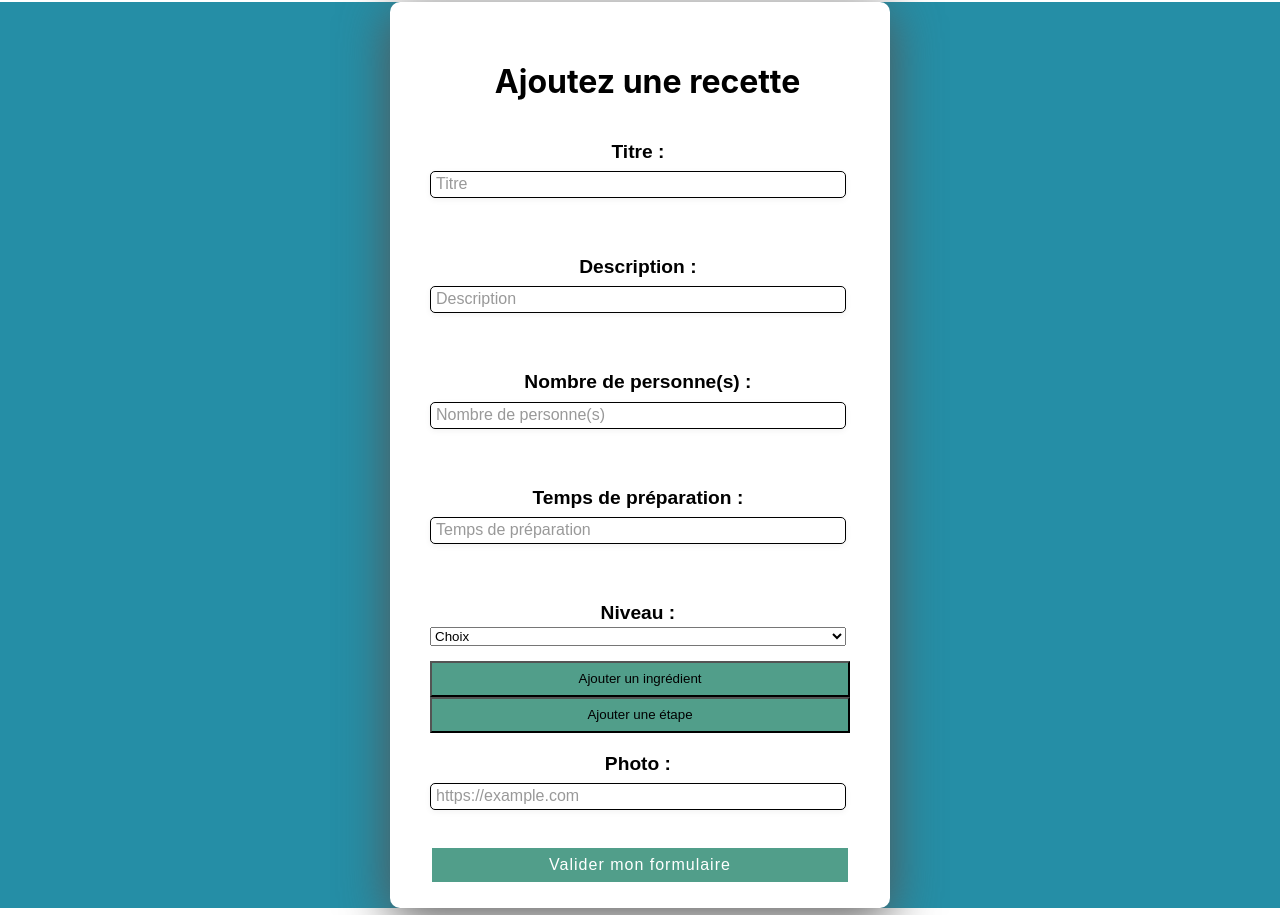
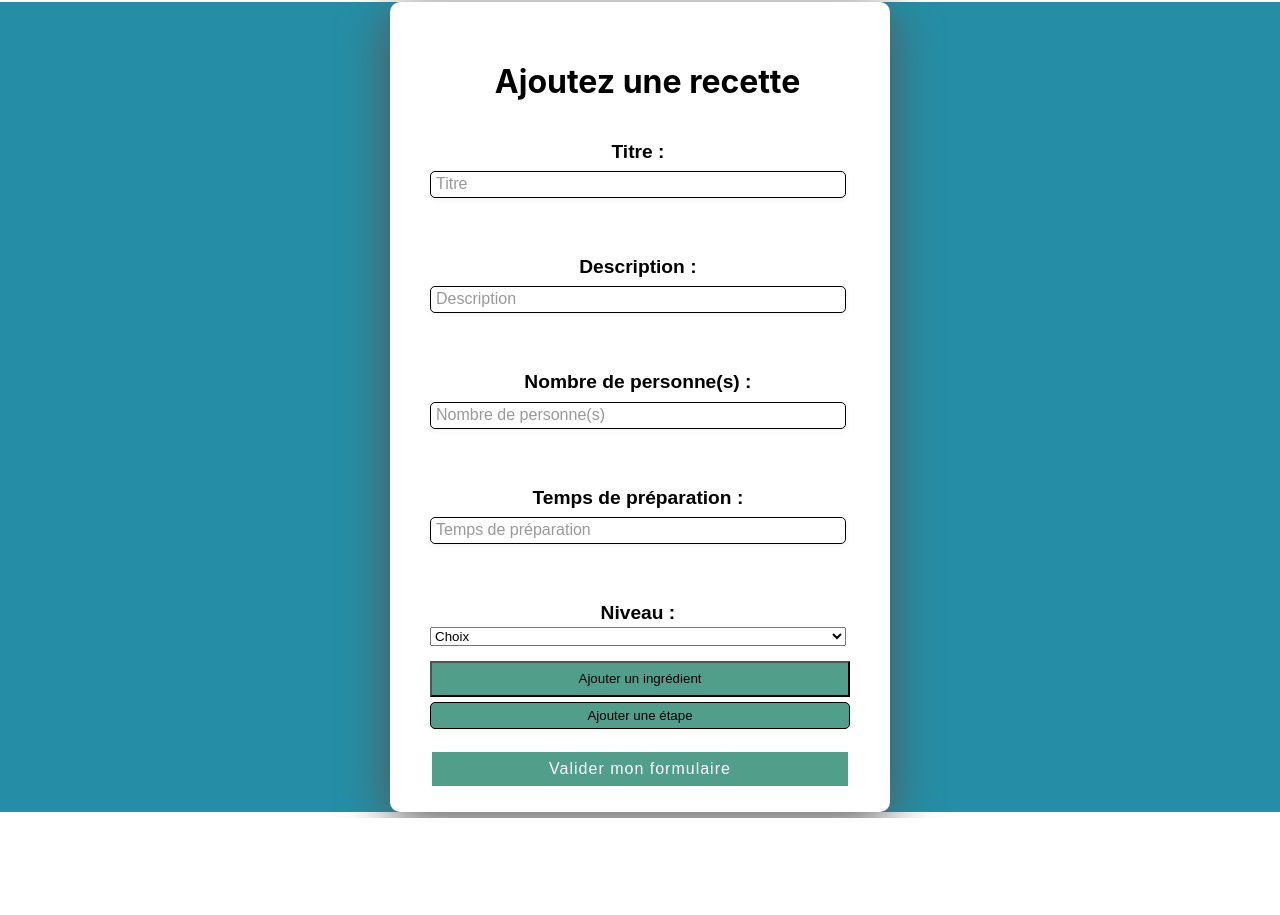
Before and after one commit to Mighty92/em-cantina-client, a React (Create React App) app: page /ajoutRecette in a window 1280 px wide. Shown: the part 199-1114 px from the top of the page. After the commit the page ends 1017 px from the top, so only its background shows below. Built offline with nearby package versions, Linux system fonts and the light colour scheme.

Commit message:
page d'ajout fonctionnel maintenant tout revoir en detail et retravailler le css

```diff
--- a/src/components/utils/crud.jsx
+++ b/src/components/utils/crud.jsx
@@ -2,28 +2,15 @@ import axios from "axios";
 
 const API = "http://localhost:9000/api"
 
-export const addRecipes = (data, setInputs) => {
+export const addRecipes = (data) => {
     axios.post(API + '/recipes', data, {
         headers: {
             'Content-Type': 'application/json'
         }
     });
 
-    const {titre ,description, niveau, personnes, tempsPreparation, ingredients, etapes, photo} = data
-        let newInputs = {
-            titre,
-            description,
-            niveau,
-            personnes,
-            tempsPreparation,
-            ingredients,
-            etapes,
-            photo
-        }
+}
 
-        setInputs(newInputs);
-
-    }
 export const editRecipe = (id, data) => {
     axios.put(API + `/recipe/${id}`, data, {
         headers: {
--- a/src/views/AjoutRecette.jsx
+++ b/src/views/AjoutRecette.jsx
@@ -6,8 +6,8 @@ import { addRecipes } from '../components/utils/crud';
 const AjoutRecette = () => {
 
     // formulaire 1 ingredient
-    const [ingredient, setIngredient] = useState([]);
-    const [etape, setEtape] = useState([]);
+    const [ingredients, setIngredients] = useState([]);
+    const [etapes, setEtapes] = useState([]);
     const [inputs, setInputs] = useState({
         titre: "",
         description: "",
@@ -19,55 +19,57 @@ const AjoutRecette = () => {
         photo: ""
     });
 
-  const handleAddLink = () => {
-    const ingredient2 = [...ingredient]
-    ingredient2.push(["","",""])
-    setIngredient(ingredient2)
+  const handleAddLink = (e) => {
+    e.preventDefault()
+    const ingredients2 = [...ingredients]
+    ingredients2.push(["","",""])
+    setIngredients(ingredients2)
   };
 
-  const handleAddLink2 = () => {
-    const etape2 = [...etape]
-    etape2.push([""])
-    setEtape(etape2)
+  const handleAddLink2 = (e) => {
+    e.preventDefault()
+    const etapes2 = [...etapes]
+    etapes2.push("")
+    setEtapes(etapes2)
   };
 
   const handleRemoveField = (index) => {
-    const ingredient2 = [...ingredient]
-    ingredient2.splice(index, 1)
-    setIngredient(ingredient2)
+    const ingredients2 = [...ingredients]
+    ingredients2.splice(index, 1)
+    setIngredients(ingredients2)
   };
 
 
   const handleRemoveField2 = (index) => {
-    const etape2 = [...etape]
-    etape2.splice(index, 1)
-    setEtape(etape2)
+    const etapes2 = [...etapes]
+    etapes2.splice(index, 1)
+    setEtapes(etapes2)
   };
 
 
 const handleSubmit = (e) => {
-    const data = {...inputs};
     e.preventDefault()
-    console.log({...data})
+    const data = {...inputs}
+    data.ingredients = ingredients
+    data.etapes = etapes
+    data.personnes = parseInt(data.personnes)
+    data.tempsPreparation = parseInt(data.tempsPreparation)
     if (
-        !data.titre ||
-        !data.description ||
-        !data.niveau ||
-        !data.personnes ||
-        !data.tempsPreparation ||
+        !inputs.titre ||
+        !inputs.description ||
+        !inputs.niveau ||
+        !inputs.personnes ||
+        !inputs.tempsPreparation ||
         data.ingredients.length == 0 ||
-        data.etapes.length == 0 ||
-        !data.photo
+        data.etapes.length == 0
     ) {
         alert("Veuillez remplir chacun des champs");
         return
 
     }
-
-    console.log({...data})
-    addRecipes({...data})
+    console.log(data)
+    addRecipes(data)
     alert('La recette a été ajouté avec succès !')
-    window.location.href = "/"
 
 
 }
@@ -80,15 +82,15 @@ const handleSubmit = (e) => {
 }
 
     const handleIngredientsChange = (index, value, i) =>{
-        const ingredient2 = [...ingredient]
-        ingredient2[index] [i] = value
-        setIngredient(ingredient2)
+        const ingredients2 = [...ingredients]
+        ingredients2[index] [i] = value
+        setIngredients(ingredients2)
     }
 
-    const handleEtapesChange = (index, value, i) =>{
-        const etape2 = [...etape]
-        etape2[index] [i] = value
-        setEtape(etape2)
+    const handleEtapesChange = (index, value) =>{
+        const etapes2 = [...etapes]
+        etapes2[index]= value
+        setEtapes(etapes2)
     }
 
 
@@ -101,7 +103,7 @@ const handleSubmit = (e) => {
                 <div className="form-wrapper">
                 <h1><b>Ajoutez une recette</b></h1>
 
-                <form onSubmit={handleSubmit}>
+                <form>
                     <div className="titre">
                     <label htmlFor="titre"><h2 className="ajt">Titre :</h2> </label>
                     <input
@@ -174,7 +176,7 @@ const handleSubmit = (e) => {
                     <br/>
 
                     {/* formulaire 1 ingredient */}
-                    {ingredient.map((ingredients, index) => (
+                    {ingredients.map((ingredient, index) => (
                     <div className="row mt-3" key={`item-${index}`}>
                         <div className="col">
                             <input
@@ -182,7 +184,7 @@ const handleSubmit = (e) => {
                                 placeholder="Quantité"
                                 name="ingredients"
                                 onChange={(e)=>{handleIngredientsChange(index, e.target.value, 0)}}
-                                value={ingredients[0]}
+                                value={ingredient[0]}
                             />
 
                             <input
@@ -190,7 +192,7 @@ const handleSubmit = (e) => {
                                 name="ingredients"
                                 placeholder="Unité"
                                 onChange={(e)=>{handleIngredientsChange(index, e.target.value, 1)}}
-                                value={ingredients[1]}
+                                value={ingredient[1]}
                             />
 
 
@@ -199,7 +201,7 @@ const handleSubmit = (e) => {
                                 name="ingredients"
                                 placeholder="Ingredient"
                                 onChange={(e)=>{handleIngredientsChange(index, e.target.value, 2)}}
-                                value={ingredients[2]}
+                                value={ingredient[2]}
                             />
                             </div>
                             <button
@@ -218,15 +220,15 @@ const handleSubmit = (e) => {
 
                     {/* formulaire 2 Etape */}
 
-                    {etape.map((etapes, index) => (
+                    {etapes.map((etape, index) => (
                         <div className="row mt-3" key={`item-${index}`}>
                             <div className="col">
                                 <textarea
                                     type="text"
                                     name="etapes"
                                     placeholder="Etape"
-                                    onChange={(e)=>{handleEtapesChange(index, e.target.value, 0)}}
-                                    value={etapes[0]}
+                                    onChange={(e)=>{handleEtapesChange(index, e.target.value)}}
+                                    value={etape[0]}
                                 />
 
                             </div>
@@ -240,28 +242,13 @@ const handleSubmit = (e) => {
                         </div>
                          ))}
 
-                        <button className="add" onClick={handleAddLink2}>
-                        Ajouter une étape
-                        </button>
+                        <input className="add" type="button" onClick={handleAddLink2}
+                        value="Ajouter une étape"/>
                         <br/><br/>
-
-                            <div className="photo">
-                        <label htmlFor="photo"> <h2 className="ajt">Photo : </h2></label>
-                        <input
-                            className=""
-                            type="url"
-                            placeholder="https://example.com"
-                            name="photo"
-                            onChange={handleInputsChange}
-                            value={inputs.photo}
-                            required
-                        />
-                        </div>
-                        <br/>
 
 
                         <div className="Validité">
-                            <button type="submit">Valider mon formulaire</button>
+                            <button onClick={handleSubmit}>Valider mon formulaire</button>
                         </div>
                     </form>
                 </div>
--- a/src/views/Home.jsx
+++ b/src/views/Home.jsx
@@ -46,7 +46,7 @@ const Home = () => {
                 <label className="form-control">
                     <input onInput={(e)=>setSearchValue(e)}
                         type="text"
-                        placeholder="Recherchez vos films"/>
+                        placeholder="Recherchez votre type de plat"/>
                 </label>
 
                 <label className="form-control" htlmlFor="ice-cream-choice">Filtrez par</label>
--- a/src/views/ModificationRecette.jsx
+++ b/src/views/ModificationRecette.jsx
@@ -25,13 +25,16 @@ const ModificationRecette = () => {
         getRecipeData(id, setInputs)
     }, [])
 
-  const handleAddLink = () => {
+  const handleAddLink = (e) => {
+    e.preventDefault()
+
     const ingredient2 = [...ingredient]
     ingredient2.push(["","",""])
     setIngredient(ingredient2)
   };
 
-  const handleAddLink2 = () => {
+  const handleAddLink2 = (e) => {
+      e.preventDefault()
     const etape2 = [...etape]
     etape2.push([""])
     setEtape(etape2)
@@ -108,7 +111,7 @@ const handleSubmit = (e) => {
                 <div className="form-wrapper">
                 <h1><b>Modifiez la recette</b></h1>
 
-                <form onSubmit={handleSubmit}>
+                <form>
                     <div className="titre">
                     <label htmlFor="titre"><h2 className="ajt">Titre :</h2></label>
                     <input
@@ -252,23 +255,8 @@ const handleSubmit = (e) => {
                         </button>
                         <br/><br/>
 
-                            <div className="photo">
-                        <label htmlFor="photo"><h2 className="ajt">Photo :</h2></label>
-                        <input
-                            className=""
-                            type="url"
-                            placeholder="https://example.com"
-                            name="photo"
-                            onChange={handleInputsChange}
-                            value={inputs.photo}
-                            required
-                        />
-                        </div>
-                        <br/>
-
-
                         <div className="Validité">
-                            <button type="submit">Modifier mon formulaire</button>
+                            <button onClick={handleSubmit}>Modifier le formulaire</button>
                         </div>
                     </form>
                 </div>
```
